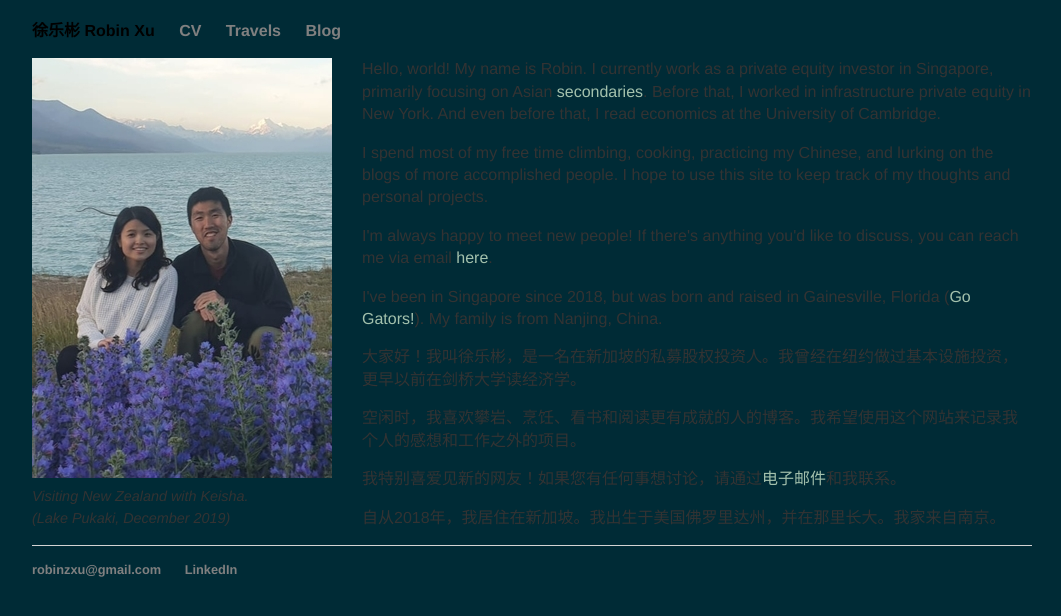
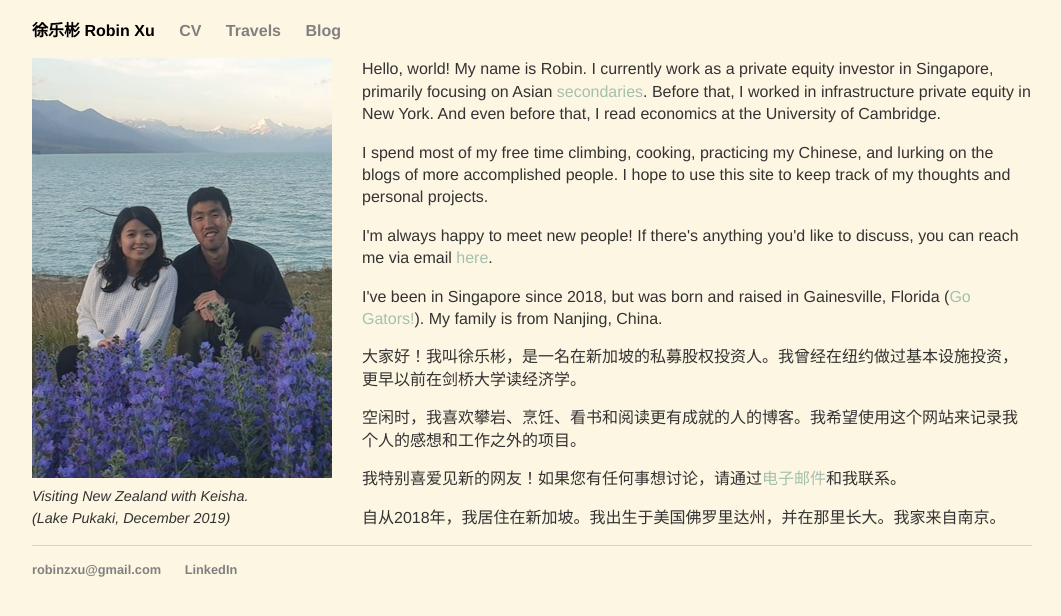
Before and after one commit to robinzxu/robinzxu.github.io, a Jekyll site: the page index.html, which Jekyll copies as it is, in a window 1280 px wide. Shown: the top 616 px of the page, without its empty margins (108-1169 px from the left). Built offline with Jekyll 4.4.1, drawn with Linux system fonts in a browser that asks for light colours.

Commit message:
Update main.css

```diff
--- a/css/main.css
+++ b/css/main.css
@@ -5,7 +5,7 @@ body {
     font-family: 'Helvetica', 'Arial', 'Sans-Serif';
     line-height: 1.4em;
     color: #333;
-    background-color: #002b36;
+    background-color: #fdf6e3;
 }
 
 a { text-decoration: none; color: #a3c1ad; }
```
